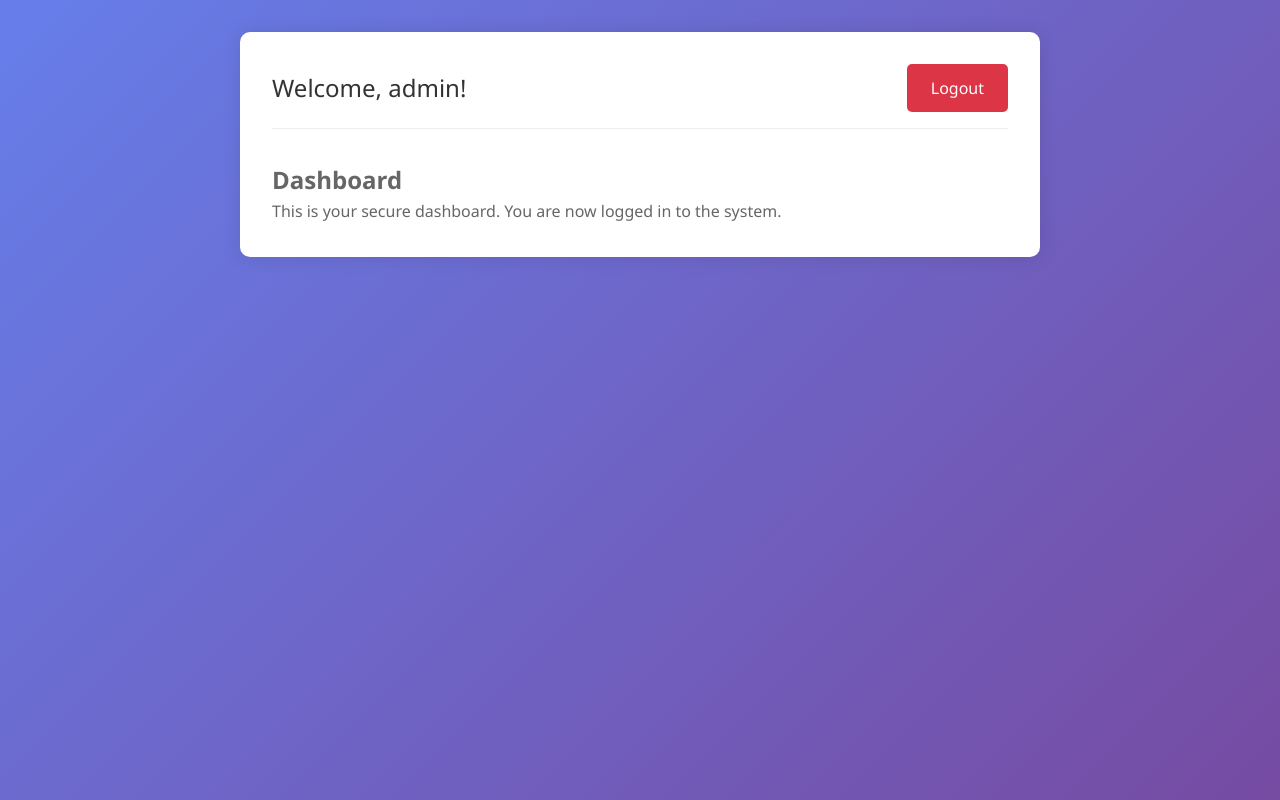
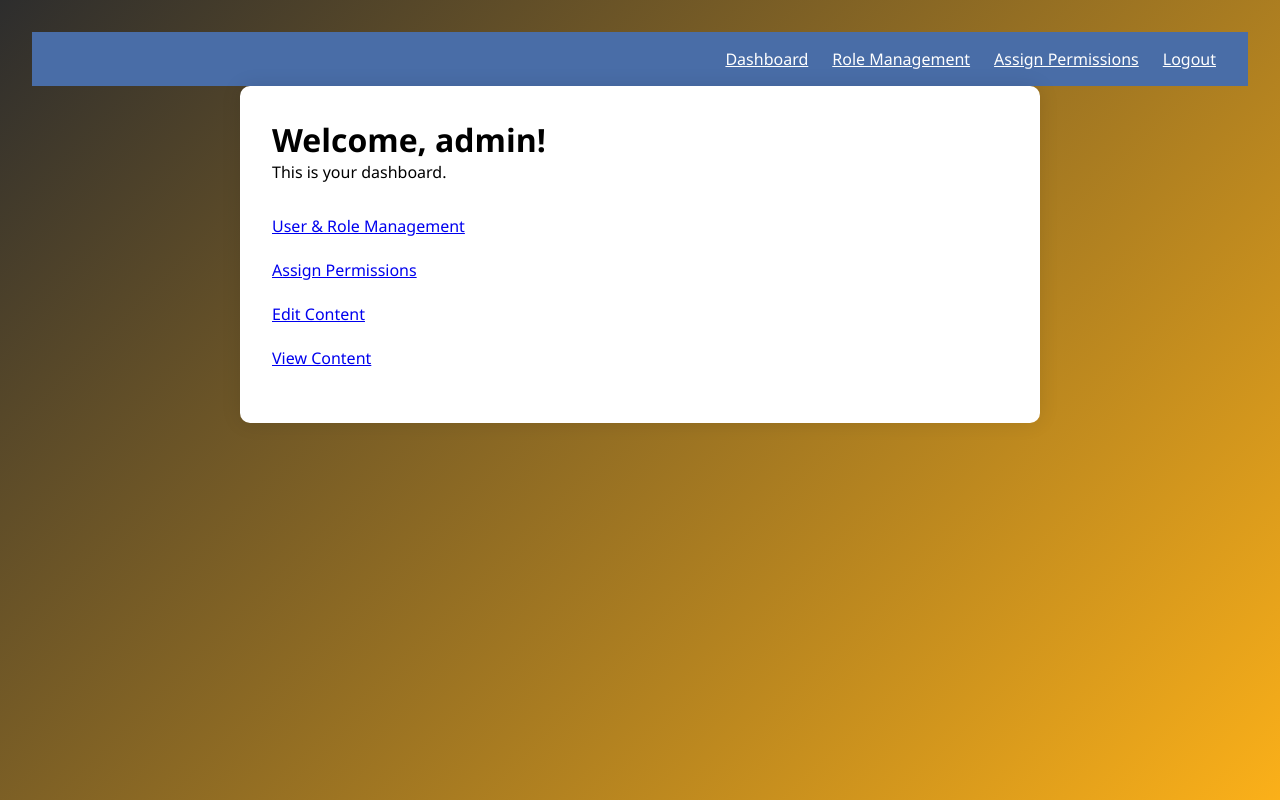
Before and after one commit to Nicholasstrachan242/max-energy, a Flask app: page /dashboard in a window 1280 px wide. Run offline with Flask 3, Linux system fonts and the light colour scheme; a user stored in the database is signed in; some libraries are stand-ins or nearby versions.

Commit message:
Enhance RBAC implementation by seeding default roles and users, including admin, executive, manager, staff, and guest. Added permission management for roles and updated dashboard to reflect user permissions dynamically. Improved session handling and access control for different user roles.

```diff
--- a/Forreal this time/app.py
+++ b/Forreal this time/app.py
@@ -14,38 +14,70 @@ app.config['SQLALCHEMY_TRACK_MODIFICATIONS'] = False
 db.init_app(app)
 csrf = CSRFProtect(app)
 
-# Create database tables
+# Create database tables and seed roles
 with app.app_context():
     db.create_all()
+    # Seed roles
+    role_names = [
+        ('admin', 'System Administrator'),
+        ('executive', 'Executive User'),
+        ('manager', 'Manager User'),
+        ('staff', 'Staff User'),
+        ('guest', 'Guest User')
+    ]
+    for name, desc in role_names:
+        if not Role.query.filter_by(name=name).first():
+            db.session.add(Role(name=name, description=desc))
+    db.session.commit()
     # Create default admin role and user if they don't exist
-    if not Role.query.filter_by(name='admin').first():
-        admin_role = Role(name='admin', description='System Administrator')
-        db.session.add(admin_role)
+    admin_role = Role.query.filter_by(name='admin').first()
+    if admin_role and not User.query.filter_by(username='admin').first():
+        admin_user = User(username='admin', role=admin_role)
+        admin_user.set_password('password')
+        db.session.add(admin_user)
         db.session.commit()
-
-        # Create default permissions
-        permissions = {
-            'manage_users': 'Can manage system users',
-            'manage_roles': 'Can manage roles',
-            'manage_permissions': 'Can manage permissions',
-            'edit_content': 'Can edit content',
-            'view_content': 'Can view content'
-        }
-
-        for name, description in permissions.items():
-            if not Permission.query.filter_by(name=name).first():
-                permission = Permission(name=name, description=description)
-                db.session.add(permission)
-                admin_role.permissions.append(permission)
-
+    # Create default permissions if not exist
+    permissions = {
+        'manage_users': 'Can manage system users',
+        'manage_roles': 'Can manage roles',
+        'manage_permissions': 'Can manage permissions',
+        'edit_content': 'Can edit content',
+        'view_content': 'Can view content',
+        'manage_team': 'Can manage their team',
+        'view_reports': 'Can view reports'
+    }
+    for name, description in permissions.items():
+        if not Permission.query.filter_by(name=name).first():
+            db.session.add(Permission(name=name, description=description))
+    db.session.commit()
+    # Seed default manager user
+    manager_role = Role.query.filter_by(name='manager').first()
+    if manager_role and not User.query.filter_by(username='manager').first():
+        manager_user = User(username='manager', role=manager_role)
+        manager_user.set_password('password')
+        db.session.add(manager_user)
         db.session.commit()
-
-        # Create admin user
-        if not User.query.filter_by(username='admin').first():
-            admin_user = User(username='admin', role=admin_role)
-            admin_user.set_password('password')
-            db.session.add(admin_user)
-            db.session.commit()
+    # Seed default executive user
+    executive_role = Role.query.filter_by(name='executive').first()
+    if executive_role and not User.query.filter_by(username='executive').first():
+        executive_user = User(username='executive', role=executive_role)
+        executive_user.set_password('password')
+        db.session.add(executive_user)
+        db.session.commit()
+    # Seed default staff user
+    staff_role = Role.query.filter_by(name='staff').first()
+    if staff_role and not User.query.filter_by(username='staff').first():
+        staff_user = User(username='staff', role=staff_role)
+        staff_user.set_password('password')
+        db.session.add(staff_user)
+        db.session.commit()
+    # Seed default guest user
+    guest_role = Role.query.filter_by(name='guest').first()
+    if guest_role and not User.query.filter_by(username='guest').first():
+        guest_user = User(username='guest', role=guest_role)
+        guest_user.set_password('password')
+        db.session.add(guest_user)
+        db.session.commit()
 
 def admin_required(f):
     @wraps(f)
@@ -80,6 +112,7 @@ def login():
         user = User.query.filter_by(username=username).first()
         if user and user.check_password(password):
             session['username'] = username
+            session['role'] = user.role.name
             user.last_login = datetime.utcnow()
             db.session.commit()
 
@@ -92,11 +125,31 @@ def login():
 
     return render_template('login.html')
 
+@app.route('/home')
+def home():
+    # Only allow guests to access home
+    if 'username' in session:
+        user = User.query.filter_by(username=session['username']).first()
+        if user and user.role.name == 'guest':
+            session['role'] = user.role.name
+            return render_template('home.html')
+        else:
+            return redirect(url_for('dashboard'))
+    return render_template('home.html')
+
 @app.route('/dashboard')
 def dashboard():
     if 'username' not in session:
         return redirect(url_for('login'))
-    return render_template('dashboard.html')
+    user = User.query.filter_by(username=session['username']).first()
+    allowed_roles = ['admin', 'executive', 'manager', 'staff']
+    if user.role.name in allowed_roles:
+        session['role'] = user.role.name
+        user_permissions = [perm.name for perm in user.role.permissions]
+        return render_template('dashboard.html', user_permissions=user_permissions)
+    else:
+        flash('Access denied.')
+        return redirect(url_for('home'))
 
 @app.route('/role-management')
 @admin_required
@@ -271,5 +324,26 @@ def logout():
     session.pop('username', None)
     return redirect(url_for('login'))
 
+@app.route('/admin/assign-permissions', methods=['GET', 'POST'])
+@admin_required
+def assign_permissions_admin():
+    roles = Role.query.all()
+    permissions = Permission.query.all()
+    if request.method == 'POST':
+        role_id = int(request.form['role_id'])
+        selected_permission_ids = request.form.getlist('permissions')
+        role = Role.query.get_or_404(role_id)
+        # Clear all permissions first
+        role.permissions = []
+        # Assign selected permissions
+        for perm_id in selected_permission_ids:
+            perm = Permission.query.get(int(perm_id))
+            if perm:
+                role.permissions.append(perm)
+        db.session.commit()
+        flash('Permissions updated for role: ' + role.name)
+        return redirect(url_for('assign_permissions_admin'))
+    return render_template('assign_permissions.html', roles=roles, permissions=permissions)
+
 if __name__ == '__main__':
     app.run(debug=True)
--- a/Forreal this time/templates/dashboard.html
+++ b/Forreal this time/templates/dashboard.html
@@ -63,18 +63,65 @@
         }
     </style>
 </head>
-<body>
+<body
+    {% if session['role'] == 'admin' %}style="background: linear-gradient(135deg, #2D2D2D 0%, #FBB019 100%);"
+    {% elif session['role'] == 'executive' %}style="background: linear-gradient(135deg, #496DA7 0%, #FBB019 100%);"
+    {% elif session['role'] == 'manager' %}style="background: linear-gradient(135deg, #496DA7 0%, #00ffaa 100%);"
+    {% elif session['role'] == 'staff' %}style="background: linear-gradient(135deg, #496DA7 0%, #a0aec0 100%);"
+    {% elif session['role'] == 'guest' %}style="background: linear-gradient(135deg, #bfcbe3 0%, #496DA7 100%);"
+    {% endif %}
+>
+    <nav style="display: flex; justify-content: flex-end; gap: 1.5rem; padding: 1rem 2rem; background: #496DA7; color: #fff;">
+        {% if session['role'] == 'admin' %}
+            <a href="{{ url_for('dashboard') }}" style="color:#fff;">Dashboard</a>
+            <a href="{{ url_for('role_management') }}" style="color:#fff;">Role Management</a>
+            <a href="{{ url_for('assign_permissions_admin') }}" style="color:#fff;">Assign Permissions</a>
+            <a href="{{ url_for('logout') }}" style="color:#fff;">Logout</a>
+        {% elif session['role'] == 'executive' %}
+            <a href="{{ url_for('dashboard') }}" style="color:#fff;">Dashboard</a>
+            <a href="#" style="color:#fff;">Executive Reports</a>
+            <a href="{{ url_for('logout') }}" style="color:#fff;">Logout</a>
+        {% elif session['role'] == 'manager' %}
+            <a href="{{ url_for('dashboard') }}" style="color:#fff;">Dashboard</a>
+            <a href="#" style="color:#fff;">Manage Team</a>
+            <a href="#" style="color:#fff;">View Reports</a>
+            <a href="{{ url_for('logout') }}" style="color:#fff;">Logout</a>
+        {% elif session['role'] == 'staff' %}
+            <a href="{{ url_for('dashboard') }}" style="color:#fff;">Dashboard</a>
+            <a href="#" style="color:#fff;">My Tasks</a>
+            <a href="{{ url_for('logout') }}" style="color:#fff;">Logout</a>
+        {% elif session['role'] == 'guest' %}
+            <a href="{{ url_for('home') }}" style="color:#fff;">Home</a>
+            <a href="{{ url_for('logout') }}" style="color:#fff;">Logout</a>
+        {% else %}
+            <a href="{{ url_for('login') }}" style="color:#fff;">Login</a>
+        {% endif %}
+    </nav>
     <div class="dashboard-container">
-        <div class="dashboard-header">
-            <div class="welcome-message">
-                Welcome, {{ session['username'] }}!
-            </div>
-            <a href="{{ url_for('logout') }}" class="logout-button">Logout</a>
-        </div>
-        <div class="dashboard-content">
-            <h2>Dashboard</h2>
-            <p>This is your secure dashboard. You are now logged in to the system.</p>
-            <!-- Add more dashboard content here -->
+        <h1>Welcome, {{ session['username'] }}!</h1>
+        <p>This is your dashboard.</p>
+        <div style="margin-top:2rem;">
+            {% if 'manage_users' in user_permissions %}
+                <a href="{{ url_for('role_management') }}" class="btn btn-primary">User & Role Management</a><br><br>
+            {% endif %}
+            {% if 'manage_permissions' in user_permissions %}
+                <a href="{{ url_for('assign_permissions_admin') }}" class="btn btn-primary">Assign Permissions</a><br><br>
+            {% endif %}
+            {% if 'manage_team' in user_permissions %}
+                <a href="#" class="btn btn-primary">Manage Team</a><br><br>
+            {% endif %}
+            {% if 'view_reports' in user_permissions %}
+                <a href="#" class="btn btn-primary">View Reports</a><br><br>
+            {% endif %}
+            {% if 'edit_content' in user_permissions %}
+                <a href="#" class="btn btn-primary">Edit Content</a><br><br>
+            {% endif %}
+            {% if 'view_content' in user_permissions %}
+                <a href="#" class="btn btn-primary">View Content</a><br><br>
+            {% endif %}
+            {% if user_permissions|length == 0 %}
+                <p style="color:#888;">You have no special permissions. Please contact your administrator for access.</p>
+            {% endif %}
         </div>
     </div>
 </body>
```
Also changed, not shown: Forreal this time/notes.md (+83 -0 lines), Forreal this time/templates/assign_permissions.html (added, +33 -0 lines), Forreal this time/templates/home.html (added, +51 -0 lines), Forreal this time/views.py (+8 -0 lines), rbac-flask-app/group collab info.md (added, +82 -0 lines), rbac-flask-app/notes for W3D2 Rbac.md (added, +76 -0 lines), Forreal this time/instance/rbac.db.
